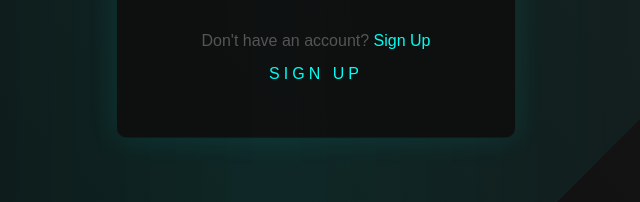
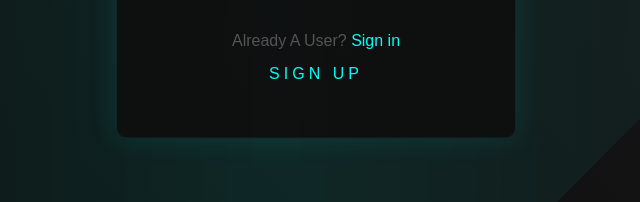
Before and after one commit to Ultron09/Drag-In, a website: page signup.html in a window 1280 px wide. Shown: the part 517-719 px from the top of the page, 364-1004 px from the left. Drawn offline with Linux system fonts and the light colour scheme.

Commit message:
Update signup.html

```diff
--- a/signup.html
+++ b/signup.html
@@ -43,7 +43,7 @@
         <label>Confirm Password</label>
     </div>
     <div class="signup-link">
-        <p>Don't have an account? <a href="index.html">Sign Up</a></p>
+        <p>Already A User? <a href="index.html">Sign in</a></p>
     </div>
     <button type="submit">SIGN UP</button>
 </form>
```
